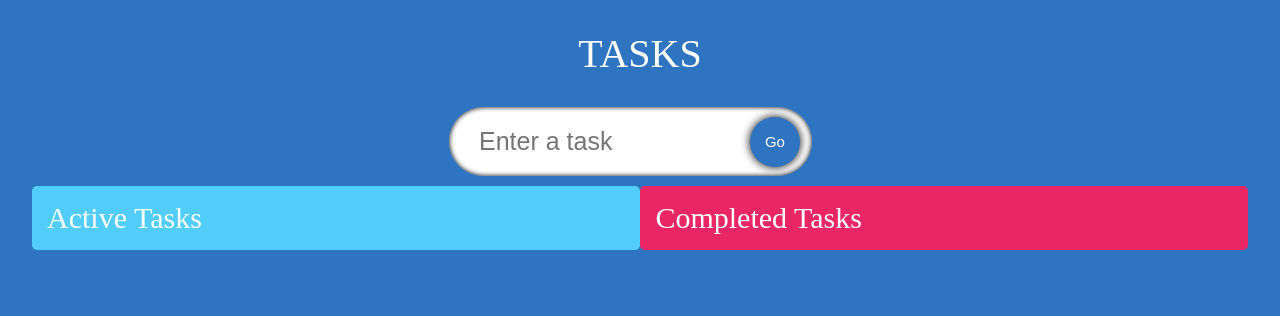
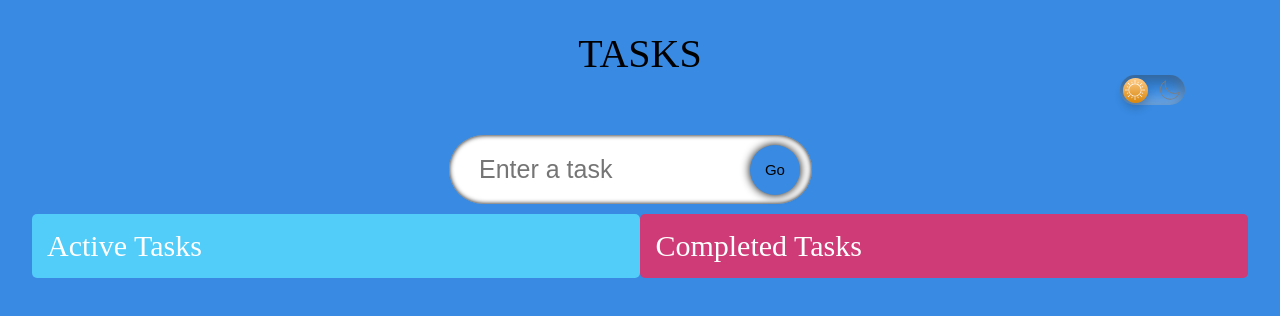
Before and after one commit to ahmedkhalid90h/React_TO_DO_List_Project, a React (Create React App) app: page / in a window 1280 px wide. Shown: the top 316 px of the page. Built offline with nearby package versions, Linux system fonts and the light colour scheme; a web font is replaced by a local one.

Commit message:
part 4 project todo list

```diff
--- a/src/App.css
+++ b/src/App.css
@@ -1,4 +1,3 @@
-
 @import url("https://fonts.googleapis.com/css2?family=Neucha&display=swap");
 
 .App {
@@ -7,7 +6,7 @@
   display: flex;
   flex-direction: column;
   align-items: center;
-  background-color: #2f74c0;
+  background-color: var(--body_background);
   font-family: "Neucha", cursive;
 }
 
@@ -15,7 +14,7 @@
   text-transform: uppercase;
   font-size: 40px;
   margin: 30px 0;
-  color: white;
+  color: var(--body_color);
   z-index: 1;
   text-align: center;
 }
--- a/src/App.tsx
+++ b/src/App.tsx
@@ -72,11 +72,12 @@ const App = () => {
     setCompletedTodo(complete)
     setTodos(active)
   }
+  const [themeClass, setThemeClass] = useState("light")
   return (
       <DragDropContext onDragEnd={onDragEnd}>
-        <div className="App">
+        <div className={`App ${themeClass}`}>
           <span className="heading">tasks</span>
-          {/* <DarkMode /> */}
+          <DarkMode setThemeClass={setThemeClass} />
           <InputFeild todo={todo} setTodo={setTodo} handleAdd={handleAdd} />
           <TodoList
             todos={todos}
--- a/src/components/DarkMode/DarkMode.js
+++ b/src/components/DarkMode/DarkMode.js
@@ -3,18 +3,11 @@ import { ReactComponent as Sun } from "./Sun.svg";
 import { ReactComponent as Moon } from "./Moon.svg";
 import "./DarkMode.css";
 
-const DarkMode = () => {
-    const setDarkMode = () => {
-        document.querySelector('body').setAttribute('data-theme', 'dark')
+const DarkMode = ({setThemeClass}) => {
+
+    const toggkeTheme = () => {
+        setThemeClass((oldTheme) => oldTheme === 'light' ? 'dark' : 'light');
     }
-    const setLightMode = () => {
-        document.querySelector('body').setAttribute('data-theme', 'light')
-    }
-    const toggkeTheme = (e) => {
-        if (!e.target.checked) setDarkMode();
-        else setLightMode();
-    }
-    setDarkMode()
     return (
         <div className='dark_mode'>
             <input
--- a/src/components/InputFeild.tsx
+++ b/src/components/InputFeild.tsx
@@ -14,6 +14,7 @@ const InputFeild: React.FC<Props> = ({ todo, setTodo, handleAdd }) => {
         <div>
             <form className='input' onSubmit={(e) => {
                 handleAdd(e)
+                inputRef.current?.blur()
             }}>
                 <input
                     type="input"
--- a/src/components/TodoList.tsx
+++ b/src/components/TodoList.tsx
@@ -37,9 +37,9 @@ const TodoList: React.FC<Props> = ({ todos, setTodos, completedTodo, setComplete
     return (
         <div className="container">
             <Droppable droppableId='TodosList'>
-                {(provided, snapshot) => (
+                {(provided) => (
                         <div
-                            className={`todos ${snapshot.isDraggingOver ? "dragactive" : ""}`}
+                            className={`todos`}
                             ref={provided.innerRef}
                             {...provided.droppableProps}
                         >
@@ -61,7 +61,7 @@ const TodoList: React.FC<Props> = ({ todos, setTodos, completedTodo, setComplete
             <Droppable droppableId='TodosRemove'>
                 {(provided, snapshot) => (
                         <div
-                            className={`todos remove ${snapshot.isDraggingOver ? "dragcomplete" : ""}`}
+                            className={`todos remove ${snapshot.isDraggingOver  ? "dragcomplete" : ""}`}
                             ref={provided.innerRef}
                             {...provided.droppableProps}
                         >
--- a/src/components/styles.css
+++ b/src/components/styles.css
@@ -1,3 +1,21 @@
+:root {
+  --body_background: #388ae2;
+  --body_backgrounds: #388ae2;
+  --body_backgroundt: #52ccf8;
+  --body_background-color: rgb(207, 59, 118);
+  --todo_background:url("https://img.freepik.com/free-photo/crumpled-yellow-paper-background-close-up_60487-2390.jpg?size=626&ext=jpg");
+  --body_color: black;
+}
+
+.dark {
+  --body_backgroundt: #2e323c;
+  --body_backgrounds: #464646;
+  --body_background: #2d2d2d;
+  --body_background-color: #631935;
+  --todo_background: #c4c4c4;
+  --body_color: rgb(165, 164, 164);
+}
+
 .input {
   display: flex;
   width: 95%;
@@ -29,14 +47,14 @@
   right: 0px;
   border: none;
   font-size: 15px;
-  background-color: #2f74c0;
-  color: white;
+  background-color: var(--body_background);
+  color: var(--body_color);
   transition: 0.2s all;
   box-shadow: 0 0 10px black;
 }
 
 .input_submit:hover {
-  background-color: #388ae2;
+  background-color: var(--body_backgrounds);
 }
 
 .input_submit:active {
@@ -58,7 +76,7 @@
   flex-direction: column;
   padding: 15px;
   border-radius: 5px;
-  background-color: #52ccf8;
+  background-color: var(--body_backgroundt);
 }
 
 .todos__heading{
@@ -71,7 +89,7 @@
   border-radius: 5px;
   padding: 20px;
   margin-top: 15px;
-  background-image: url("https://img.freepik.com/free-photo/crumpled-yellow-paper-background-close-up_60487-2390.jpg?size=626&ext=jpg");
+  background: var(--todo_background);
   transition: 0.2s;
 }
 
@@ -113,15 +131,13 @@
 }
 
 .remove {
-  background-color: rgb(234, 38, 100);
+  background-color: var(--body_background-color);
 }
 
-.dragactive {
-  background-color: #44a0c2;
-}
+
 
 .dragcomplete {
-  background-color: rgb(201, 37, 89);
+  background-color: #631935;
 }
 
 .drag {
```
